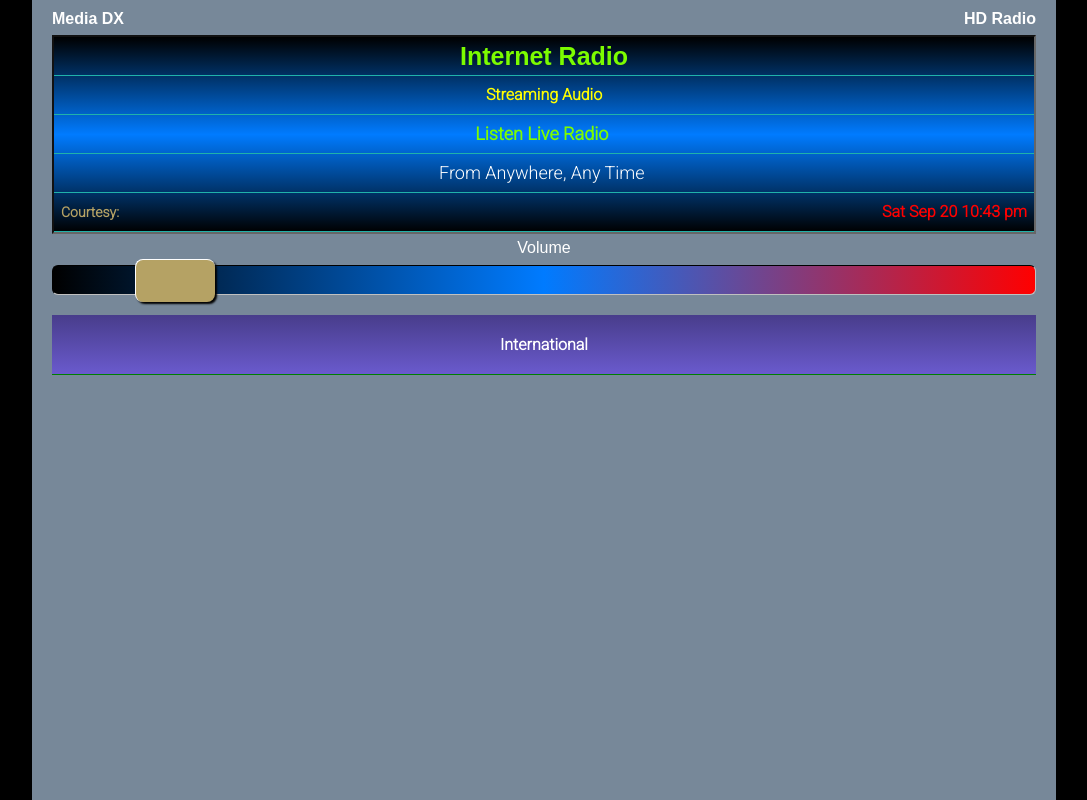
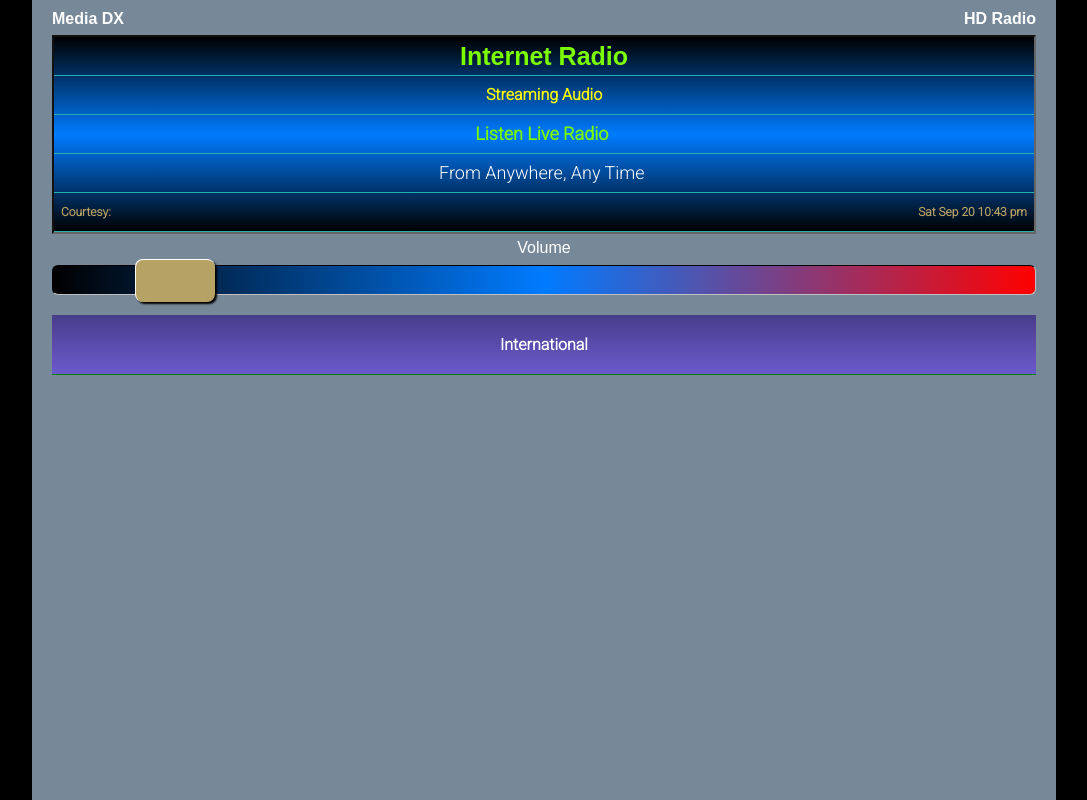
Before and after one commit to noothanpanthayi/mediadx, a Next.js app: page /radio in a window 1280 px wide. Shown: the whole page, without its empty margins (96-1183 px from the left). Built offline with nearby package versions, Linux system fonts and the light colour scheme; no server answers; the database is empty.

Commit message:
fontcolor updated

```diff
--- a/src/app/radio/radio.module.css
+++ b/src/app/radio/radio.module.css
@@ -323,22 +323,22 @@
   width:100%;
   display:flex;
   margin:0 7px;
-  font-size:14px;
+  font-size:12px;
   color:#b5a264;
   justify-content: space-between!important;
 }
 
 .courtesy a:link, .courtesy a:visited{
   margin-left:2px;
-  font-size: 14px;
+  font-size: 12px;
   color:#b5a264
 }
 
 .dateTime {
   /* font-family: digital; */
-  font-size:16px;
+  font-size:12px;
   font-weight: bold;
-  color:red
+  color:#b5a264
 }
 
 .station {
```
